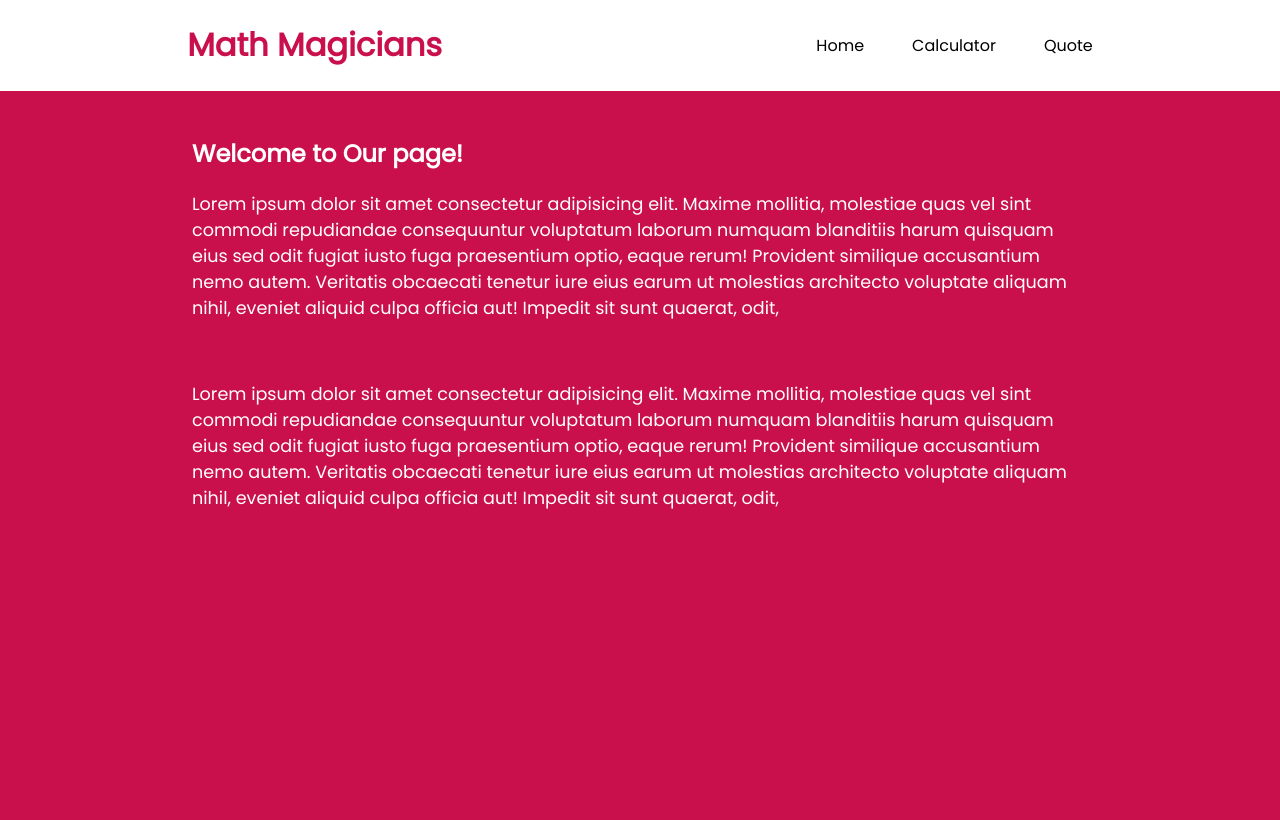
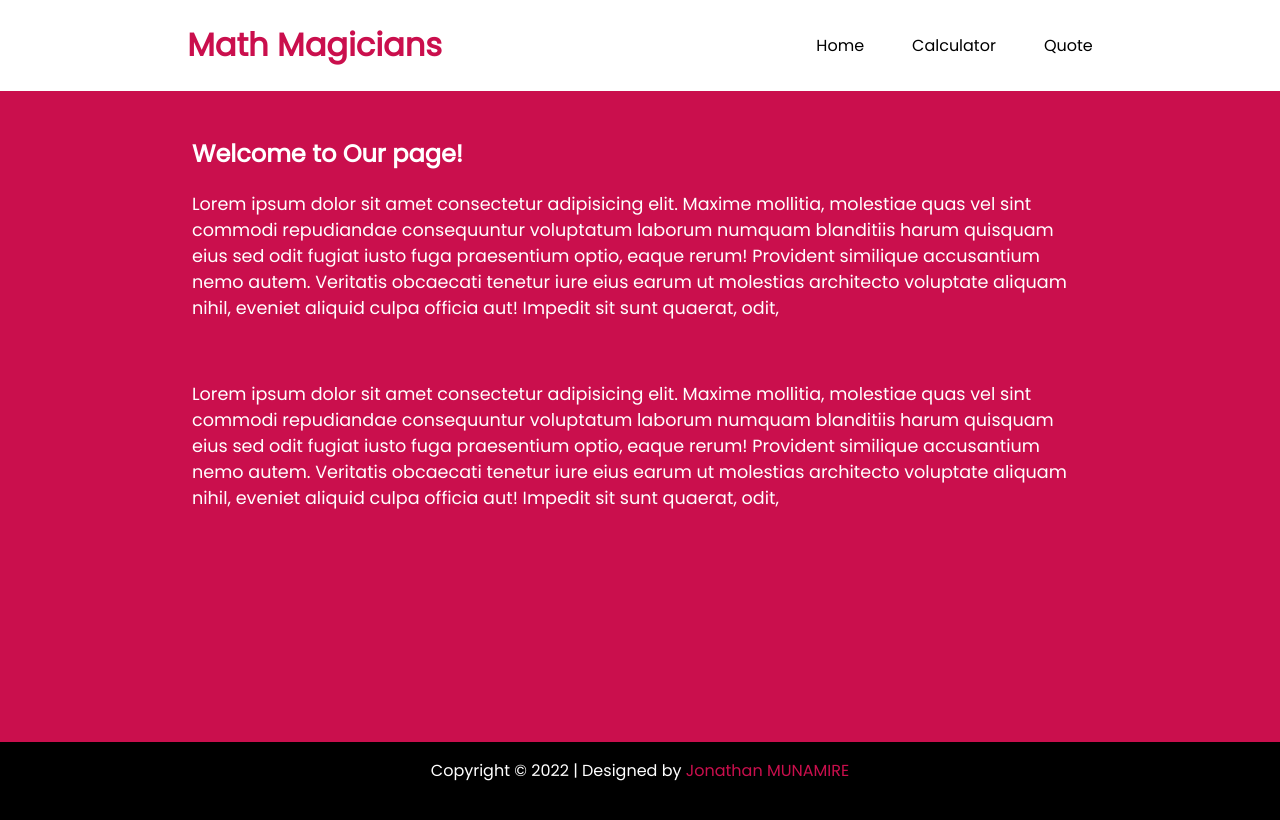
Before and after one commit to jonathanmunamire/Math-Magician, a React (Create React App) app: page / in a window 1280 px wide. Built offline with nearby package versions, Linux system fonts and the light colour scheme.

Commit message:
Add Footer

```diff
--- a/src/App.js
+++ b/src/App.js
@@ -5,6 +5,7 @@ import Calculator from './components/calculator';
 import Navbar from './components/navbar';
 import Home from './components/home';
 import Quote from './components/quote';
+import Footer from './components/footer';
 
 class App extends React.Component {
   constructor(props) {
@@ -22,6 +23,7 @@ class App extends React.Component {
           <Route path="/quote" element={<Quote />} />
 
         </Routes>
+        <Footer />
       </div>
     );
   }
--- a/src/components/calculator.css
+++ b/src/components/calculator.css
@@ -5,7 +5,7 @@
   justify-content: space-evenly;
   background-color: rgb(202, 15, 77);
   color: #fff;
-  min-height: 85vh;
+  min-height: 75vh;
   padding: 2% 0% 2% 0%;
 }
 
--- /dev/null
+++ b/src/components/footer.css
@@ -0,0 +1,15 @@
+.footer {
+    background-color: black;
+    color: #fff;
+    height: 10vh;
+}
+
+.footer_text {
+    text-align: center;
+    margin: 0;
+    padding-top: 2vh;
+}
+
+.footer_text span {
+  color: rgb(202, 15, 77);
+}
--- /dev/null
+++ b/src/components/footer.js
@@ -0,0 +1,12 @@
+import './footer.css';
+
+const Footer = () => (
+  <footer className="footer">
+    <p className="footer_text">
+      Copyright &copy; 2022 | Designed by&nbsp;
+      <span>Jonathan MUNAMIRE</span>
+    </p>
+  </footer>
+);
+
+export default Footer;
--- a/src/components/home.css
+++ b/src/components/home.css
@@ -1,7 +1,7 @@
 .home_page {
   background-color: rgb(202, 15, 77);
   color: #fff;
-  min-height: 85vh;
+  min-height: 75vh;
   padding: 2% 15% 2% 15%;
 }
 
--- a/src/components/quote.css
+++ b/src/components/quote.css
@@ -1,7 +1,7 @@
 .quote_page {
   background-color: rgb(202, 15, 77);
   color: #fff;
-  min-height: 85vh;
+  min-height: 75vh;
   padding: 2% 20% 2% 20%;
 }
 
```
